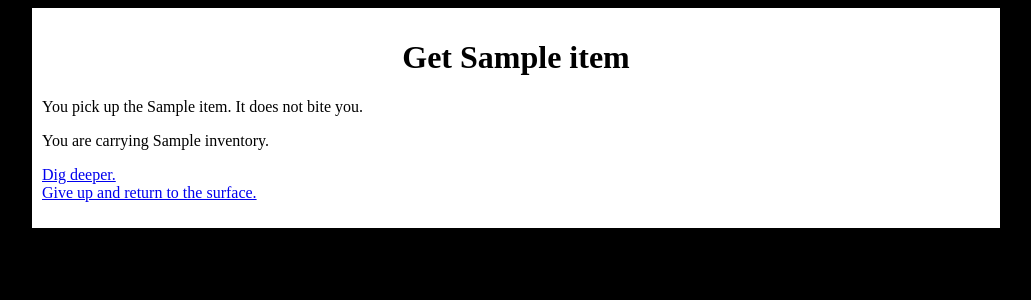
After one commit to DarkArtsAndSciences/ld29-beneath-the-surface, a Flask app: template templates/get.html in a window 1280 px wide. The commit adds this page. Shown: the top 300 px of the page, without its empty margins (124-1155 px from the left). Run offline with Flask 2, Linux system fonts and the light colour scheme; the template is opened without the code that fills it: most values are stand-ins (such as "Sample title", 1, 10 or a date in 2020).

Commit message:
More template cleanup. Added inventory and get item page.

```diff
--- a/app.py
+++ b/app.py
@@ -9,16 +9,17 @@ from words import get_words
 
 @app.route('/')
 def index():
-	return render_template('index.html')
+	return render_template('index.html', hide_exits=True)
 
 @app.route('/play')
 def play():
 	if not 'level' in session:
 		session['level'] = 0
+		session['inventory'] = []
 	else:
 		session['level'] += 1
 
-	custom_rooms = {13: 'unlucky.html'}
+	custom_rooms = {0: 'first.html', 13: 'unlucky.html'}
 	random_rooms = ['play.html', 'paint.html', 'paper.html']
 	if session['level'] in custom_rooms:
 		room = custom_rooms[session['level']]
@@ -26,6 +27,11 @@ def play():
 		room = random.choice(random_rooms)
 
 	return render_template(room, **get_words())
+
+@app.route('/get/<item>')
+def get(item):
+	session['inventory'].append('a {}'.format(item))
+	return render_template('get.html', item=item, inventory=', '.join(session['inventory']))
 
 @app.route('/quit')
 def quit():
--- a/templates/base.html
+++ b/templates/base.html
@@ -1,13 +1,23 @@
 <!doctype html>
 <html>
+
 <head>
-	<title>LD29: Beneath the Surface</title>
-	<link rel="stylesheet" type="text/css" href="/static/style.css"/>
+<title>LD29: Beneath the Surface</title>
+<link rel="stylesheet" type="text/css" href="/static/style.css"/>
 <head>
+
 <body>
-	<div id="main">
-		<div id="room_name"><h1>{% block room_name %}{% endblock %}</h1></div>
-		<div id="room_text">{% block room_text %}{% endblock %}</div>
-	</div>
+<div id="main">
+
+<div id="room_name"><h1>{% block room_name %}Beneath the Surface, Level -{{session.level}}{% endblock %}</h1></div>
+
+<div id="room_text">{% block room_text %}{% endblock %}</div>
+
+{% if not hide_exits %}
+<p><a href="{{ url_for('play') }}">Dig deeper.</a>
+<br/><a href="{{ url_for('quit') }}">Give up and return to the surface.</a></p>
+{% endif %}
+</div>
+
 </body>
 </html>
--- a/templates/first.html
+++ b/templates/first.html
@@ -4,6 +4,6 @@
 
 {% block room_text %}
 <p>You awaken in an undescribed room. You remember nothing, not even your own name.</p>
-<p>Also, there is a <a href="{{ url_for('play') }}">crate</a> here.</p>
+<p>Also, there is a <a href="{{ url_for('get', item='crate') }}">crate</a> here.</p>
 <p>This is either <a href="{{ url_for('play') }}">the beginning of a video game</a>, or <a href="{{ url_for('play') }}">you're hungover again</a>.</p>
 {% endblock %}
--- /dev/null
+++ b/templates/get.html
@@ -0,0 +1,8 @@
+{% extends "base.html" %}
+
+{% block room_name %}Get {{item}}{% endblock %}
+
+{% block room_text %}
+<p>You pick up the {{item}}. It does not bite you.</p>
+<p>You are carrying {{inventory}}.<p>
+{% endblock %}
--- a/templates/paint.html
+++ b/templates/paint.html
@@ -1,6 +1,4 @@
 {% extends "base.html" %}
-
-{% block room_name %}Below the Surface, Level -{{session.level}}{% endblock %}
 
 {% block room_text %}
 <p>The walls are covered in fresh {{color}} paint.</p>
@@ -10,7 +8,4 @@
 <p>Not like fresh paint. Not like anything fresh.</p>
 
 <p>You try not to think about what the paint might be covering.</p>
-
-<p><a href="{{ url_for('play') }}">Dig deeper.</a>
-<br/><a href="{{ url_for('quit') }}">Give up and return to the surface.</a></p>
 {% endblock %}
--- a/templates/paper.html
+++ b/templates/paper.html
@@ -1,12 +1,7 @@
 {% extends "base.html" %}
-
-{% block room_name %}Below the Surface, Level -{{session.level}}{% endblock %}
 
 {% block room_text %}
 <p>You thought you saw a {{adjective}} {{animal}} sitting in the corner, but when you turn to look, the room is empty except for a single piece of paper.</p>
 
 <p>Half of the page is filled with a stick-{{animal}} crudely drawn in {{color}} crayon. Beneath this childish graffiti is a full page of handwritten text, which on closer inspection turns out to be the word "{{adjective}}" repeated over and over in a delicately looping cursive script.</p>
-
-<p><a href="{{ url_for('play') }}">Dig deeper.</a>
-<br/><a href="{{ url_for('quit') }}">Give up and return to the surface.</a></p>
 {% endblock %}
--- a/templates/unlucky.html
+++ b/templates/unlucky.html
@@ -4,5 +4,4 @@
 
 {% block room_text %}
 <p>You are in the unlucky room.</p>
-<p><a href="{{ url_for('play') }}">Escape!</a></p>
 {% endblock %}
```
Also changed, not shown: templates/play.html (+0 -9 lines).
